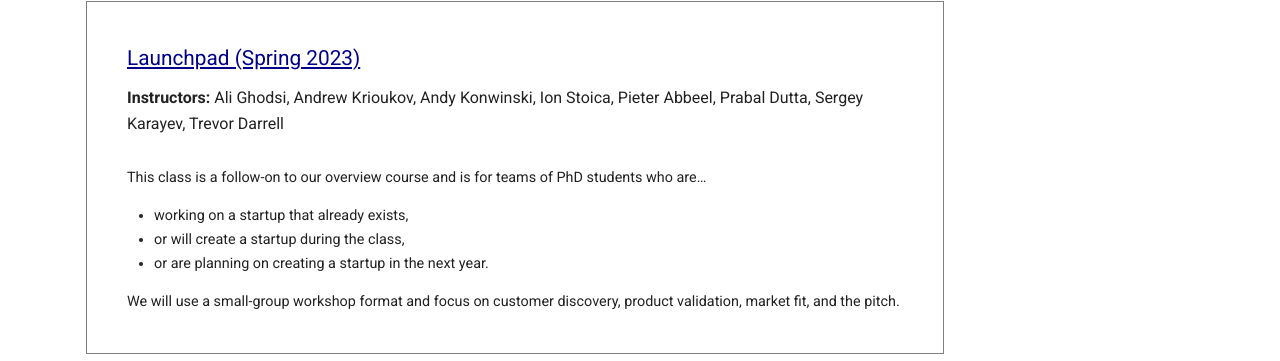
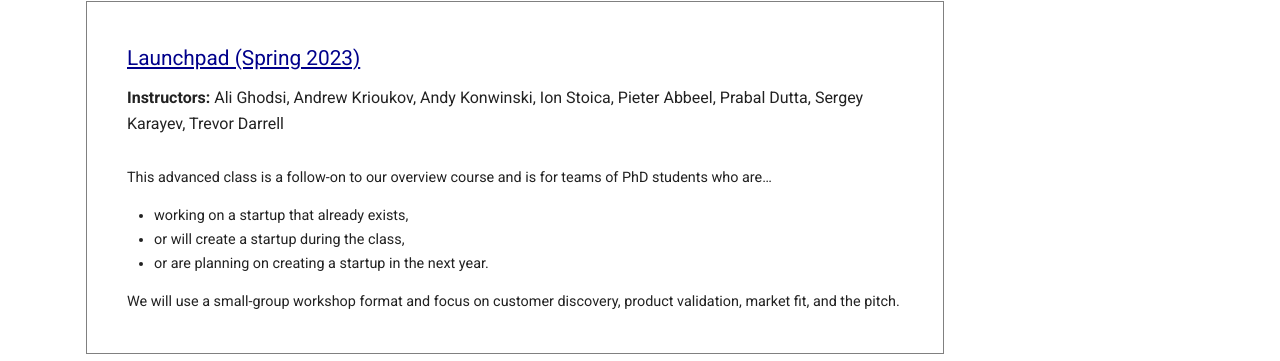
Before and after one commit to research-to-startup/research-to-startup.github.io, an MkDocs documentation site: the page built from docs/index.md, in a window 1280 px wide. Shown: the part 162-523 px from the top of the page. Built offline with MkDocs 1.6.1 and Material for MkDocs 9.7.7, drawn with Linux system fonts in a browser that asks for light colours; comment, search, counter and statistics services are not loaded.

Commit message:
Update index.md

```diff
--- a/docs/index.md
+++ b/docs/index.md
@@ -10,7 +10,7 @@ hide:
 
   <div class="instructor-list"><b>Instructors:</b> Ali Ghodsi, Andrew Krioukov, Andy Konwinski, Ion Stoica, Pieter Abbeel, Prabal Dutta, Sergey Karayev, Trevor Darrell</div>
 
-  <div class="class-description">This class is a follow-on to our overview course and is for teams of PhD students who are…
+  <div class="class-description">This advanced class is a follow-on to our overview course and is for teams of PhD students who are…
     <ul>
     <li>working on a startup that already exists,</li>
     <li>or will create a startup during the class,</li>
```
